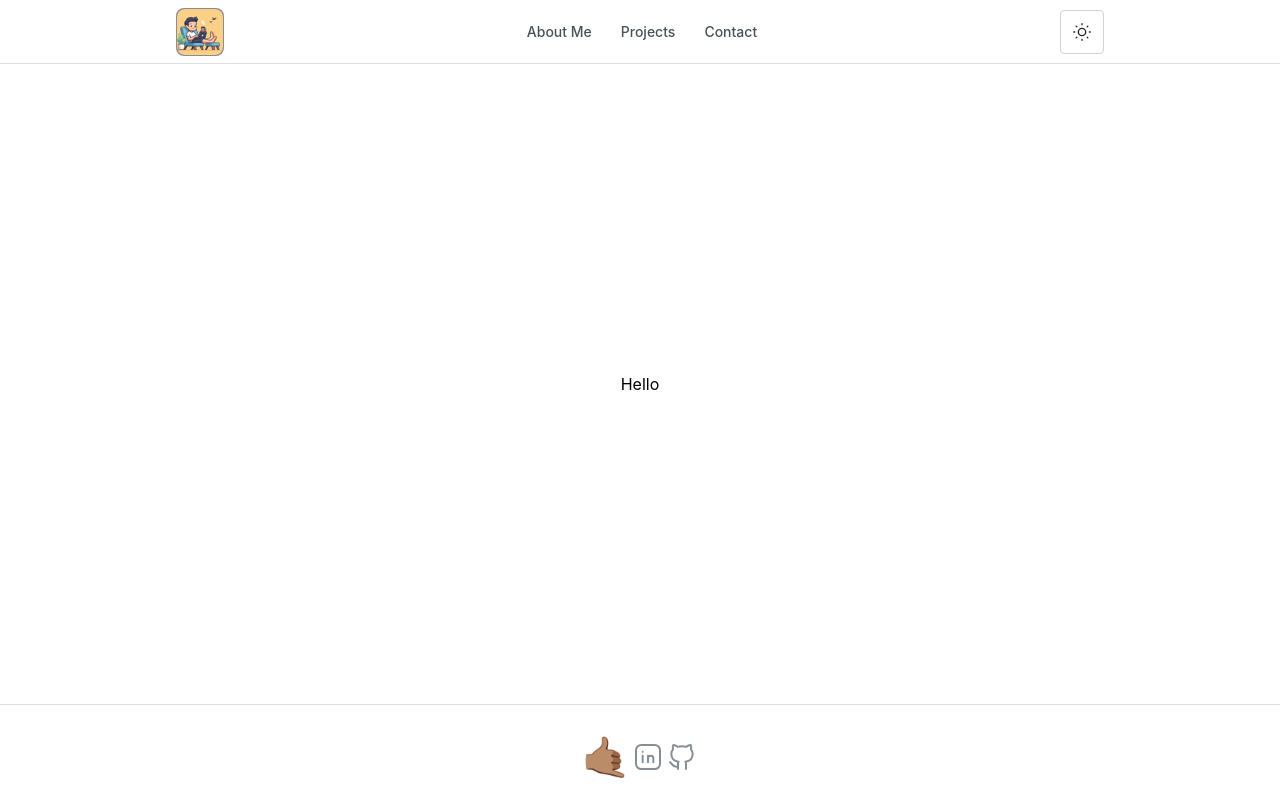
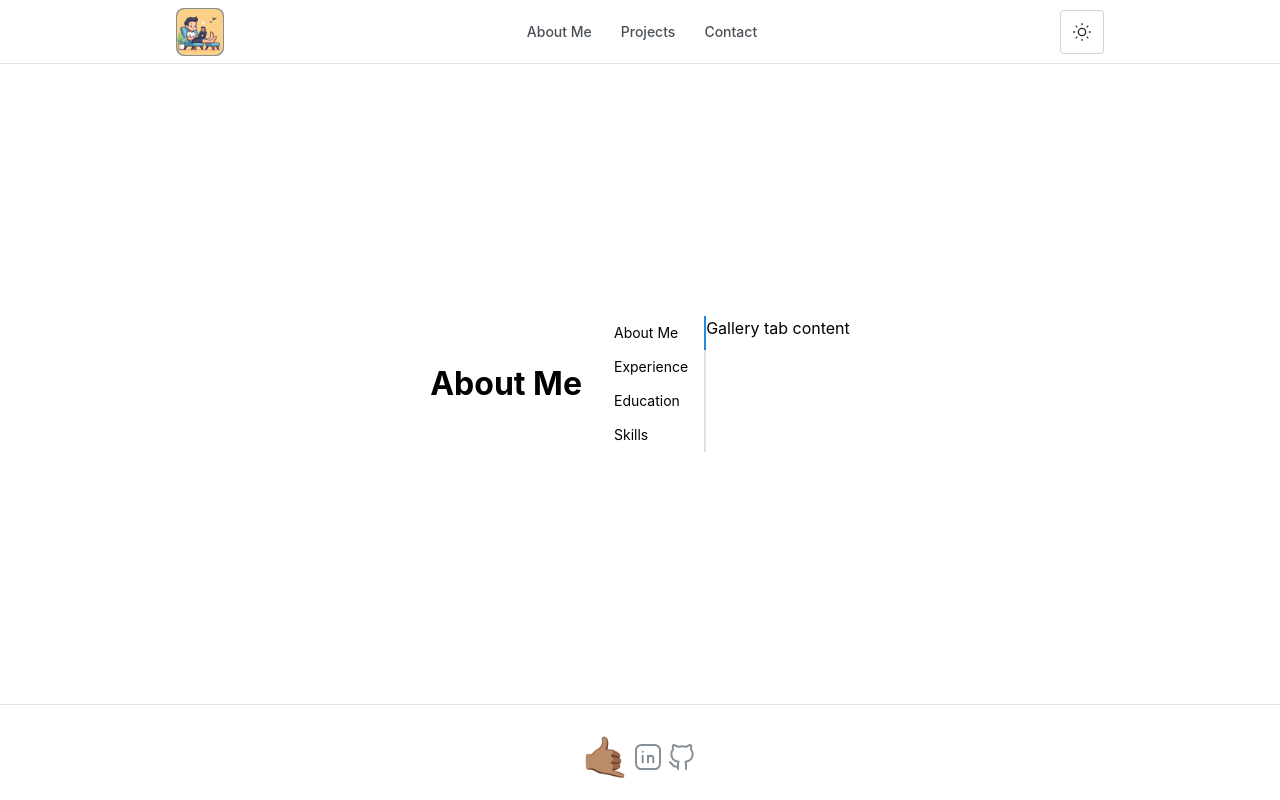
Before and after one commit to cjarquio/cjarquio.github.io, a React (Create React App) app: page /about in a window 1280 px wide. Built offline with nearby package versions, Linux system fonts and the light colour scheme.

Commit message:
Set up for about page

```diff
--- a/src/components/About/About.tsx
+++ b/src/components/About/About.tsx
@@ -1,5 +1,30 @@
+import { Container, Flex, Group, Tabs } from '@mantine/core';
+
 export const About = () => {
-  return <>Hello</>;
+  return (
+    <Container fluid>
+      <Group align="center">
+        {/** TODO: Insert image */}
+        <h1>About Me</h1>
+        <Flex gap={5} justify="start" align="start">
+          <Tabs defaultValue="about" orientation="vertical">
+            <Tabs.List>
+              <Tabs.Tab value="about">About Me</Tabs.Tab>
+              <Tabs.Tab value="experience">Experience</Tabs.Tab>
+              <Tabs.Tab value="education">Education</Tabs.Tab>
+              <Tabs.Tab value="skills">Skills</Tabs.Tab>
+            </Tabs.List>
+
+            {/** TODO: Create separate components for each section */}
+            <Tabs.Panel value="about">Gallery tab content</Tabs.Panel>
+            <Tabs.Panel value="experience">Messages tab content</Tabs.Panel>
+            <Tabs.Panel value="education">Education</Tabs.Panel>
+            <Tabs.Panel value="skills">Skills</Tabs.Panel>
+          </Tabs>
+        </Flex>
+      </Group>
+    </Container>
+  );
 };
 
 export default About;
```
